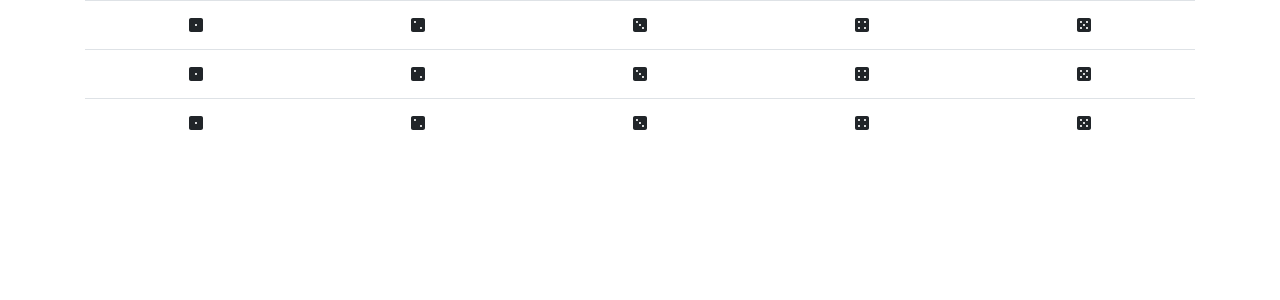
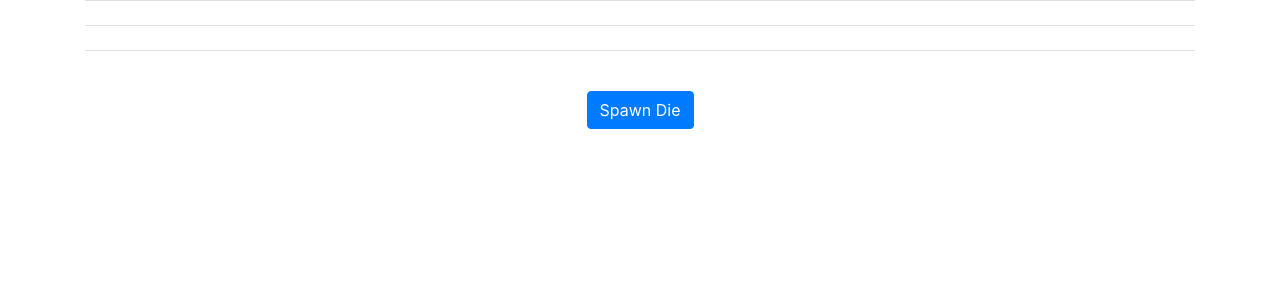
Before and after one commit to Andrewwelton/dice-td, a React (Create React App) app in the folder client/: page / in a window 1280 px wide. Shown: the top 300 px of the page. Built offline with nearby package versions, Linux system fonts and the light colour scheme.

Commit message:
Dice spawning

```diff
--- a/client/package.json
+++ b/client/package.json
@@ -38,7 +38,6 @@
     ]
   },
   "devDependencies": {
-    "eslint": "^5.16.0",
     "eslint-config-airbnb": "^18.2.0",
     "eslint-config-prettier": "^6.11.0",
     "eslint-plugin-prettier": "^3.1.4",
--- a/client/src/components/Board.jsx
+++ b/client/src/components/Board.jsx
@@ -1,9 +1,10 @@
-import React from "react";
+import React, { useReducer } from "react";
 
 import Container from "react-bootstrap/Container";
 import Row from "react-bootstrap/Row";
 import Col from "react-bootstrap/Col";
 import Table from "react-bootstrap/Table";
+import Button from "react-bootstrap/Button";
 import { FontAwesomeIcon } from "@fortawesome/react-fontawesome";
 import {
   faDiceOne,
@@ -14,66 +15,31 @@ import {
   faDiceSix,
 } from "@fortawesome/free-solid-svg-icons";
 
+import { initialState, BoardReducer } from "../reducers/BoardReducer";
+
+const buildTableRows = (row) => {
+  return Object.keys(row).map((rowKey) => (
+    <td>{row[rowKey] && <FontAwesomeIcon icon={faDiceOne} />}</td>
+  ));
+};
+
 const Board = () => {
+  const [state, dispatch] = useReducer(BoardReducer, initialState);
+
   return (
     <Container>
       <Row>
         <Col>
           <Table>
             <tbody>
-              <tr>
-                <td>
-                  <FontAwesomeIcon icon={faDiceOne} />
-                </td>
-                <td>
-                  <FontAwesomeIcon icon={faDiceTwo} />
-                </td>
-                <td>
-                  <FontAwesomeIcon icon={faDiceThree} />
-                </td>
-                <td>
-                  <FontAwesomeIcon icon={faDiceFour} />
-                </td>
-                <td>
-                  <FontAwesomeIcon icon={faDiceFive} />
-                </td>
-              </tr>
-              <tr>
-                <td>
-                  <FontAwesomeIcon icon={faDiceOne} />
-                </td>
-                <td>
-                  <FontAwesomeIcon icon={faDiceTwo} />
-                </td>
-                <td>
-                  <FontAwesomeIcon icon={faDiceThree} />
-                </td>
-                <td>
-                  <FontAwesomeIcon icon={faDiceFour} />
-                </td>
-                <td>
-                  <FontAwesomeIcon icon={faDiceFive} />
-                </td>
-              </tr>
-              <tr>
-                <td>
-                  <FontAwesomeIcon icon={faDiceOne} />
-                </td>
-                <td>
-                  <FontAwesomeIcon icon={faDiceTwo} />
-                </td>
-                <td>
-                  <FontAwesomeIcon icon={faDiceThree} />
-                </td>
-                <td>
-                  <FontAwesomeIcon icon={faDiceFour} />
-                </td>
-                <td>
-                  <FontAwesomeIcon icon={faDiceFive} />
-                </td>
-              </tr>
+              <tr>{buildTableRows(state["0"])}</tr>
+              <tr>{buildTableRows(state["1"])}</tr>
+              <tr>{buildTableRows(state["2"])}</tr>
             </tbody>
           </Table>
+          <Button onClick={() => dispatch({ type: "spawn_die" })}>
+            Spawn Die
+          </Button>
         </Col>
       </Row>
     </Container>
--- /dev/null
+++ b/client/src/reducers/BoardReducer.jsx
@@ -0,0 +1,39 @@
+const initialState = {
+  0: {
+    0: null,
+    1: null,
+    2: null,
+    3: null,
+    4: null,
+  },
+  1: {
+    0: null,
+    1: null,
+    2: null,
+    3: null,
+    4: null,
+  },
+  2: {
+    0: null,
+    1: null,
+    2: null,
+    3: null,
+    4: null,
+  },
+};
+
+function BoardReducer(state, action) {
+  switch (action.type) {
+    case "spawn_die":
+      let rowNum = Math.floor(Math.random() * 3);
+      let colNum = Math.floor(Math.random() * 5);
+      while (state[rowNum][colNum]) {
+        rowNum = Math.floor(Math.random() * 3);
+        colNum = Math.floor(Math.random() * 5);
+      }
+
+      return { ...state, [rowNum]: { ...state[rowNum], [colNum]: true } };
+  }
+}
+
+export { initialState, BoardReducer };
```
Also changed, not shown: 1 other file (tests, documents, lock files or other folders).
